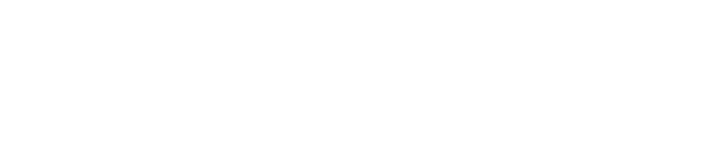
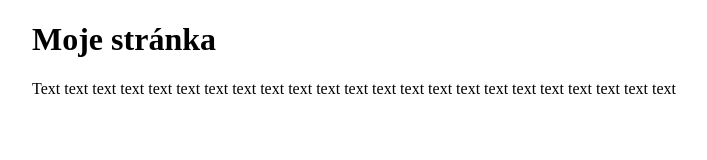
Before and after one commit to gjumija/web, a plain HTML site: page index.html in a window 1280 px wide. Shown: the whole page, without its empty margins (48-755 px from the left). Drawn offline with Linux system fonts and the light colour scheme.

Commit message:
Main section and nav

```diff
--- a/index.html
+++ b/index.html
@@ -3,8 +3,15 @@
     <head>
         <meta charset="utf-8">
         <title>Leoš Gjumija</title>
+        <!-- Main CSS -->
+        <link rel="stylesheet" href="./style.css">
     </head>
     <body>
+        <nav class="navbar"></nav>
 
+        <main>
+            <h1>Moje stránka</h1>
+            <p> Text text text  text text  text text  text text  text text  text text  text text  text text  text text  text text  text text </p>
+        </main>
     </body>
 </html>
```
